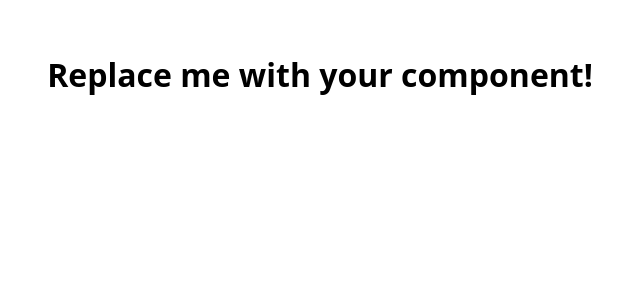
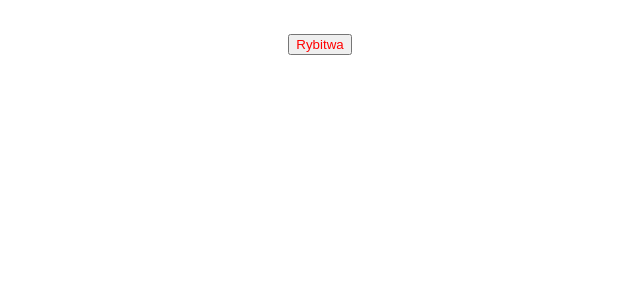
Before and after one commit to AdamKuzniarski/web-challenges, a React (Vite) app in the folder react/react-props_buttons/: page / in a window 1280 px wide. Shown: the top 300 px of the page, without its empty margins (320-960 px from the left). Built offline with nearby package versions, Linux system fonts and the light colour scheme.

Commit message:
solution button

```diff
--- a/react/react-props_buttons/src/App.jsx
+++ b/react/react-props_buttons/src/App.jsx
@@ -1,3 +1,12 @@
 export default function App() {
-  return <h1>Replace me with your component!</h1>;
+
+  function wypuscLog(){
+    console.log('Rybitwa')
+  }
+
+  return <Button kolorTekstu='red' textWewnatrz='Rybitwa' jestKlikalny={false} funkcja={wypuscLog}/>
 }
+
+function Button({textWewnatrz,kolorTekstu, jestKlikalny, funkcja }){
+  return <button style={{color: kolorTekstu}} disabled={jestKlikalny} onClick={funkcja} >{textWewnatrz}</button>
+}
```
Also changed, not shown: 1 other file (tests, documents, lock files or other folders).
